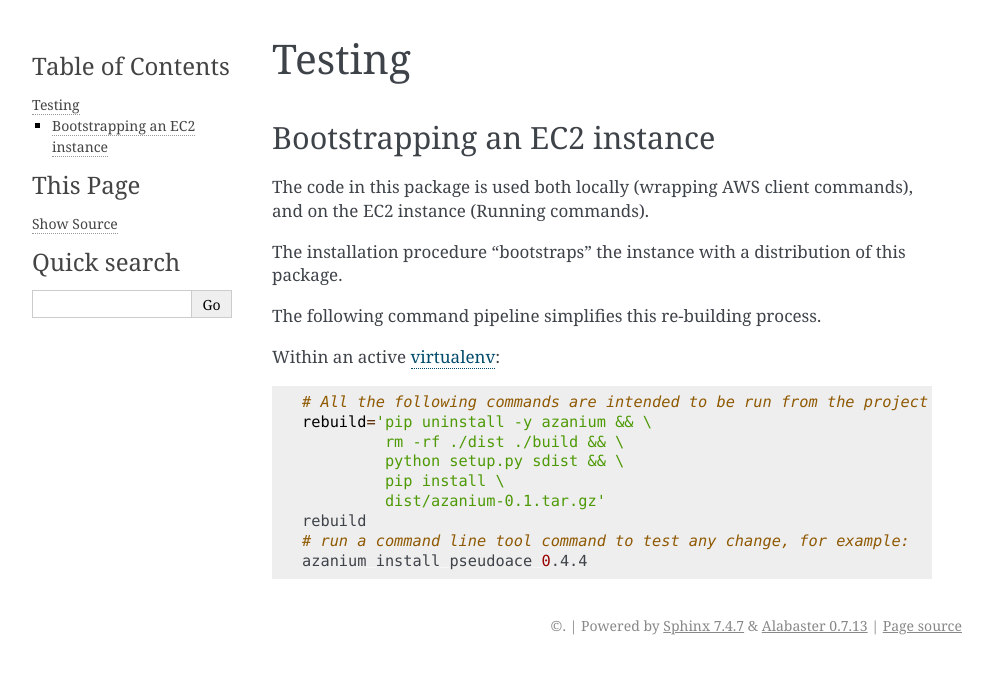
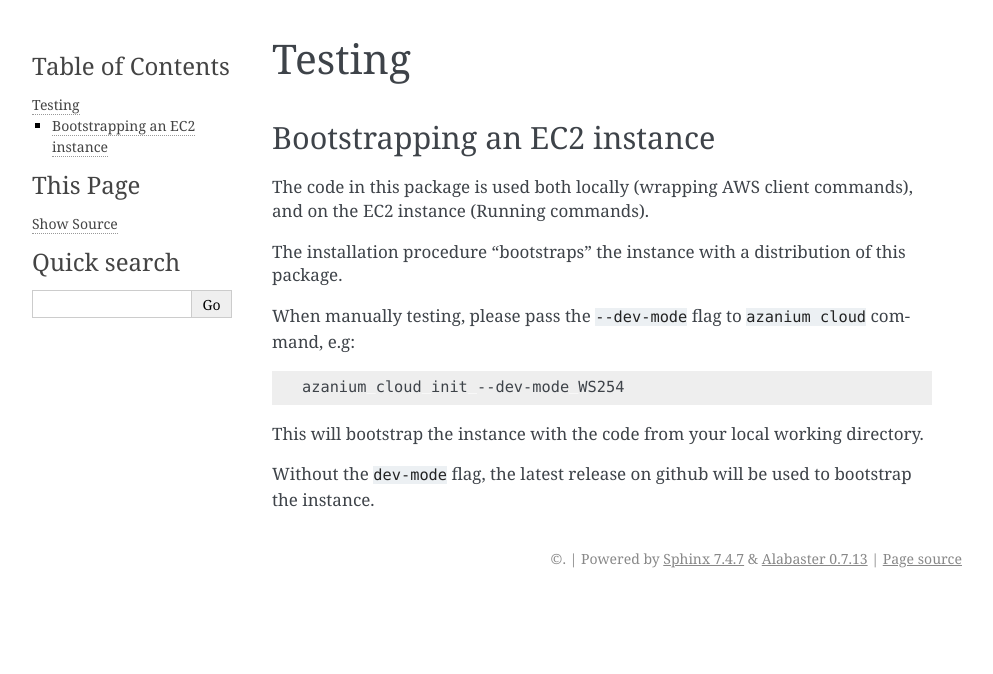
Before and after one commit to WormBase/db-migration, a Sphinx documentation site: the page built from docs/dev/testing.rst, in a window 1280 px wide. Shown: the top 674 px of the page, without its empty margins (148-1141 px from the left). Built offline with Sphinx 7.4.7, drawn with Linux system fonts in a browser that asks for light colours.

Commit message:
Update testing doc.

```diff
--- a/docs/dev/testing.rst
+++ b/docs/dev/testing.rst
@@ -10,20 +10,18 @@ commands), and on the EC2 instance (Running commands).
 The installation procedure "bootstraps" the instance with a distribution
 of this package.
 
-The following command pipeline simplifies this re-building process.
-
-Within an active virtualenv_:
+When manually testing, please pass the ``--dev-mode`` flag to
+``azanium cloud`` command, e.g:
 
 .. code-block:: bash
 
-   # All the following commands are intended to be run from the project root.
-   rebuild='pip uninstall -y azanium && \
-	    rm -rf ./dist ./build && \
-	    python setup.py sdist && \
-	    pip install \
-            dist/azanium-0.1.tar.gz'
-   rebuild
-   # run a command line tool command to test any change, for example:
-   azanium install pseudoace 0.4.4
+   azanium cloud init --dev-mode WS254
+
+This will bootstrap the instance with the code from your local working
+directory.
+
+Without the ``dev-mode`` flag, the latest release on github will be
+used to bootstrap the instance.
+
 
 .. _virtualenv: http://docs.python-guide.org/en/latest/dev/virtualenvs/
```
